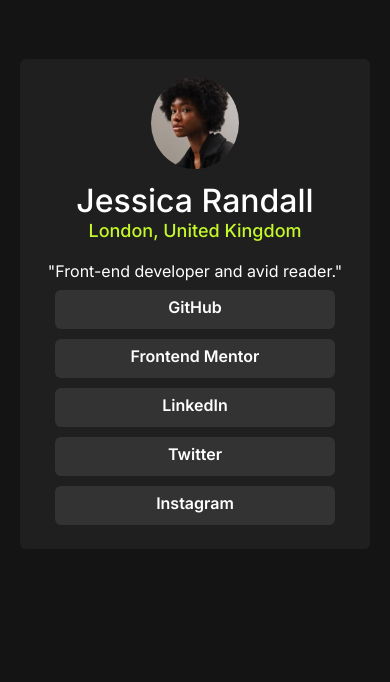
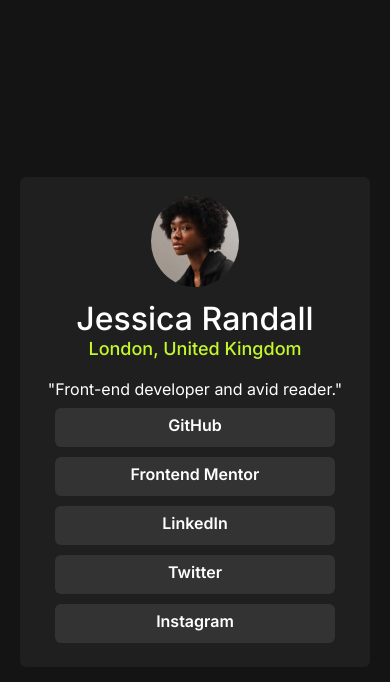
Before and after one commit to Amira-Elsayed-Abdelaziz/Frontend-Mentor-Social-links-profile, a plain HTML site: page index.html in a window 390 px wide. Drawn offline with Linux system fonts and the light colour scheme.

Commit message:
Editing responsive part

```diff
--- a/index.html
+++ b/index.html
@@ -27,7 +27,7 @@
     <link rel="stylesheet" href="style.css" />
   </head>
   <body>
-    <main>
+
       <div class="card">
         <div class="card-info">
           <div class="card-avatar">
--- a/style.css
+++ b/style.css
@@ -16,10 +16,13 @@
 }
 
 body {
-    max-height: 100vh;
+    display: flex;
+    align-items: center;
+    min-height: 100vh;
     background-color: var(---Grey-900);
     font-family: var(---f-family);
-    max-width: 100vw;
+    min-width: 100vw;
+
 }
 
 .card {
@@ -27,7 +30,6 @@
     flex-direction: column;
     justify-content: space-around;
     align-items: center;
-    margin-top: 7vh;
     margin-right: auto;
     margin-left: auto;
     width: 350px;
```
